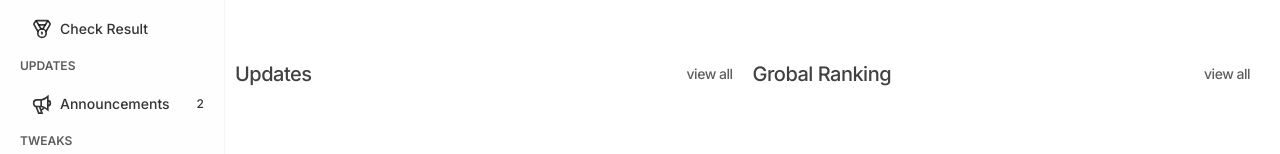
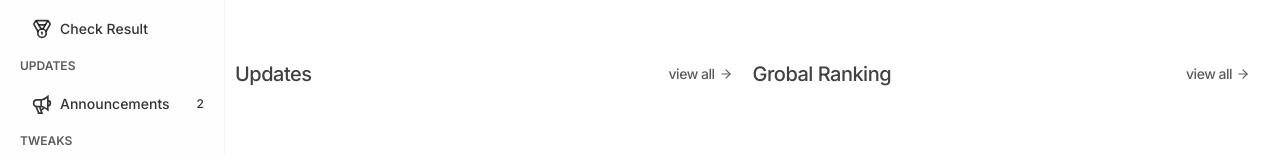
Before and after one commit to mbonikev/GradeWave, a React (Vite) app: page /#/student_dashboard in a window 1280 px wide. Shown: the part 226-380 px from the top of the page. Built offline with nearby package versions, Linux system fonts and the light colour scheme; sample sign-in values are in the browser's storage.

Commit message:
updated src/pages/student/StudentDashboard.jsx

```diff
--- a/src/pages/student/StudentDashboard.jsx
+++ b/src/pages/student/StudentDashboard.jsx
@@ -2,7 +2,7 @@ import React, { useEffect, useState } from "react";
 import { Link } from "react-router-dom";
 import StudentSidebar from "../../components/student/StudentSidebar";
 import StudentNavbar from "../../components/student/StudentNavbar";
-import { LuArrowUpRight } from "react-icons/lu";
+import { LuArrowRight, LuArrowUpRight } from "react-icons/lu";
 
 function StudentDashboard() {
   const [showSidebar, setShowSidebar] = useState(false);
@@ -70,13 +70,23 @@ function StudentDashboard() {
             <div className="w-full">
               <div className="text-xl font-medium tracking-tight mt-16 text-text-color/80 flex items-center justify-between w-full">
                 Updates
-                <Link to='/student_dashboard' className="text-sm px-5 text-text-color-weak hover:text-main-color">view all</Link>
+                <Link
+                  to="/student_dashboard"
+                  className="text-sm px-5 text-text-color-weak hover:text-main-color flex items-center  gap-1"
+                >
+                  view all <LuArrowRight />
+                </Link>
               </div>
             </div>
             <div className="w-full">
               <div className="text-xl font-medium tracking-tight mt-16 text-text-color/80 flex items-center justify-between w-full">
                 Grobal Ranking
-                <Link to='/student_dashboard' className="text-sm px-5 text-text-color-weak hover:text-main-color">view all</Link>
+                <Link
+                  to="/student_dashboard"
+                  className="text-sm px-5 text-text-color-weak hover:text-main-color flex items-center  gap-1"
+                >
+                  view all <LuArrowRight />
+                </Link>
               </div>
             </div>
           </div>
```
